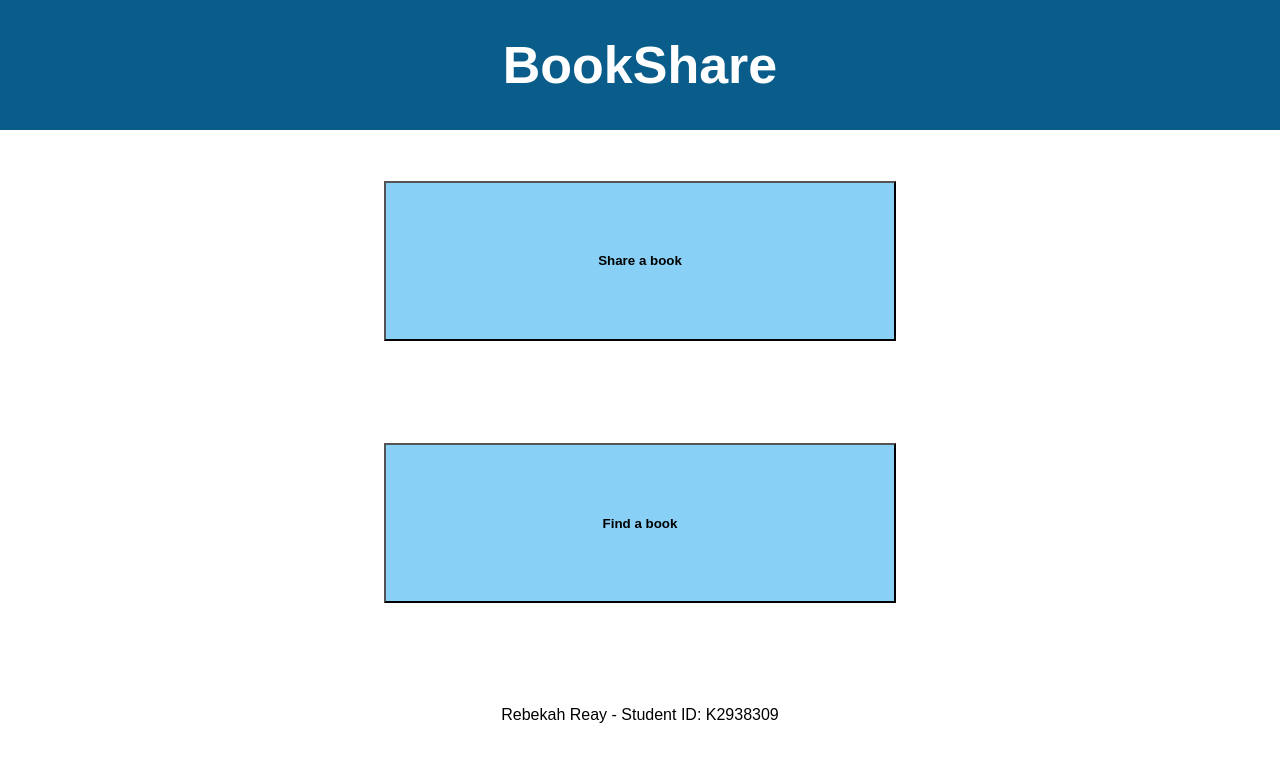
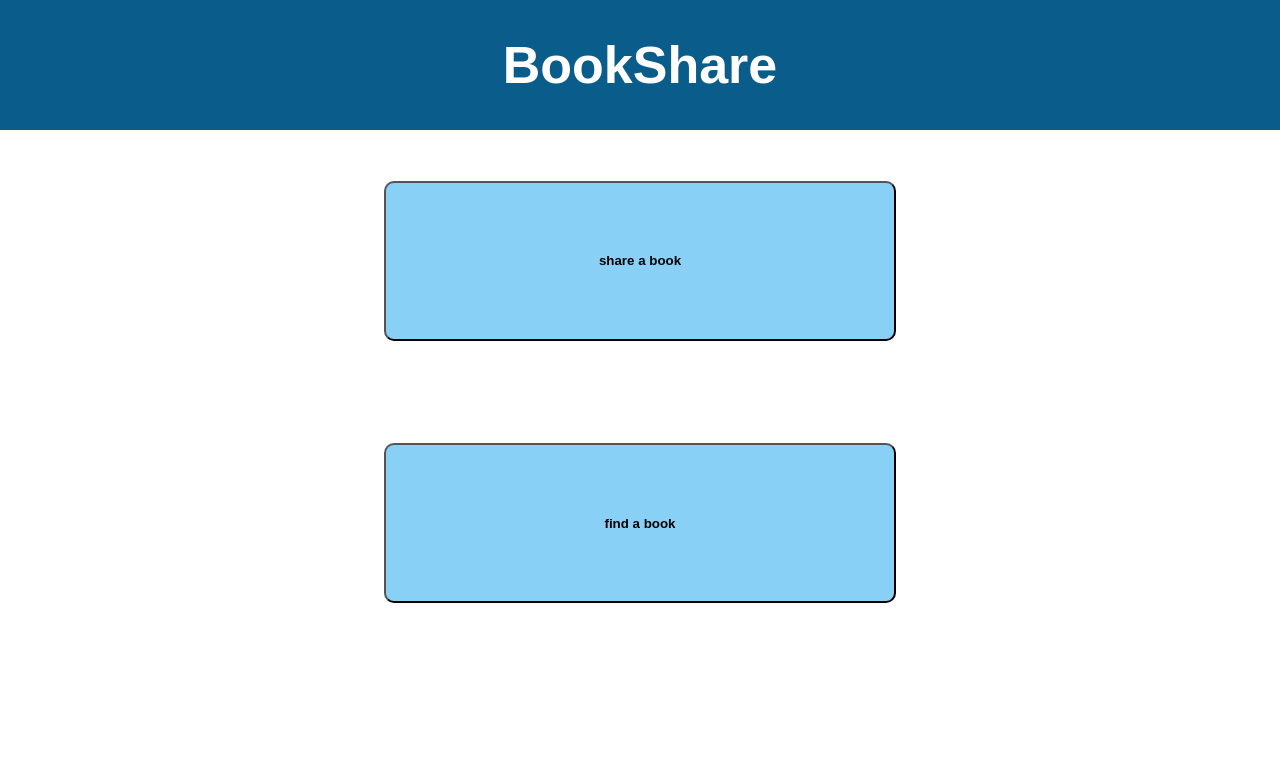
Before and after one commit to becksreay/BookShare-frontend, a React (Create React App) app: page / in a window 1280 px wide. Shown: the top 762 px of the page. Built offline with nearby package versions, Linux system fonts and the light colour scheme.

Commit message:
Working Button components
Clicking buttons prints console log. Styling fixed and code tidied up

```diff
--- a/src/App.css
+++ b/src/App.css
@@ -22,12 +22,3 @@
   display: flex;
   flex-direction: column;
 }
-
-button {
-  height: 20vh;
-  width: 40vw;
-  margin: 4%;
-  color: black;
-  font-weight: bold;
-  background-color: #88d0f6;
-}
--- a/src/App.js
+++ b/src/App.js
@@ -1,14 +1,8 @@
 // Rebekah Reay - Student ID: K2938309
 
 import "./App.css";
-import "@ionic/react/css/core.css";
-import { setupIonicReact } from "@ionic/react";
 import React from "react";
-import { IonButton } from "@ionic/react";
 import Button from "./components/button/button-component.js";
-import Footer from "./components/footer/footer-component.js";
-
-setupIonicReact();
 
 function App() {
   function handleClick(event) {
@@ -20,19 +14,19 @@ function App() {
       <header className="App-header">
         <h1>BookShare</h1>
       </header>
-
       <div className="button-div">
-        <button value="share" onClick={handleClick}>
-          Share a book
-        </button>
-        <button value="find" onClick={handleClick}>
-          Find a book
-        </button>
+        <Button onClick={handleClick} name={"share a book"}></Button>
+        <Button onClick={handleClick} name={"find a book"}></Button>
       </div>
-
-      <Footer id="footer" />
     </div>
   );
 }
 
 export default App;
+
+// ionic imports and stuff
+// import "@ionic/react/css/core.css";
+// import { setupIonicReact } from "@ionic/react";
+// import { IonButton } from "@ionic/react";
+// import Footer from "./components/footer/footer-component.js";
+// setupIonicReact();
--- a/src/components/button/button-component.css
+++ b/src/components/button/button-component.css
@@ -1,9 +1,11 @@
 /* Rebekah Reay - Student ID: K2938309 */
 
-.button {
+button {
     height: 20vh;
-    width: 40vw;
-    margin: 4%;
-    color: black;
-    background-color: red;
+  width: 40vw;
+  margin: 4%;
+  border-radius: 10px;
+  color: black;
+  font-weight: bold;
+  background-color: #88d0f6;
 }
--- a/src/components/button/button-component.js
+++ b/src/components/button/button-component.js
@@ -3,19 +3,7 @@
 import React from "react";
 import "./button-component.css";
 
-export default function Button({ children, value }) {
-  function shareButton(value) {
-    console.log("share button clicked!" + value);
-  }
-
-  // function findButton() {
-  //   console.log("find button clicked!");
-  // }
-
-  return (
-    <button type="button" className="button" onClick={shareButton(value)}>
-      {children}
-    </button>
-  );
+export default function Button({ onClick, name }) {
+  return <button onClick={onClick}>{name}</button>;
 }
 // export default Button;
```
